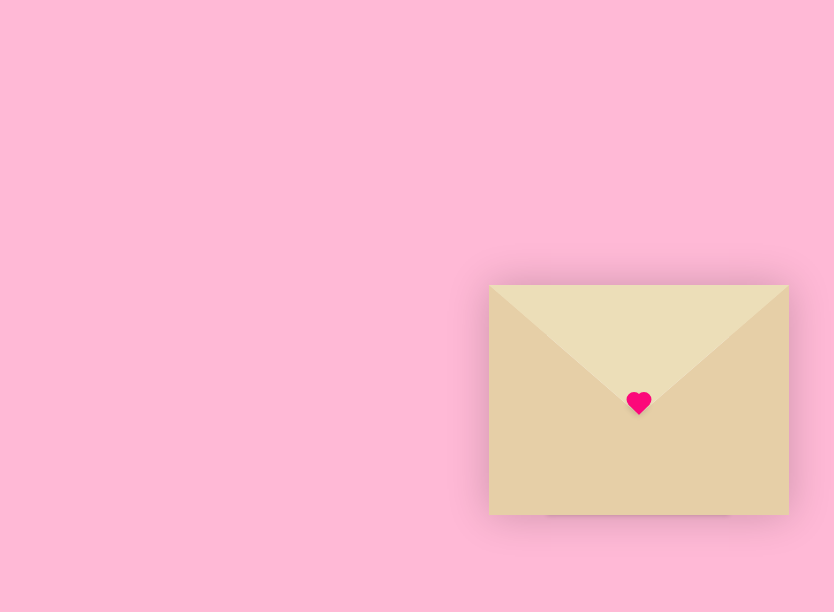
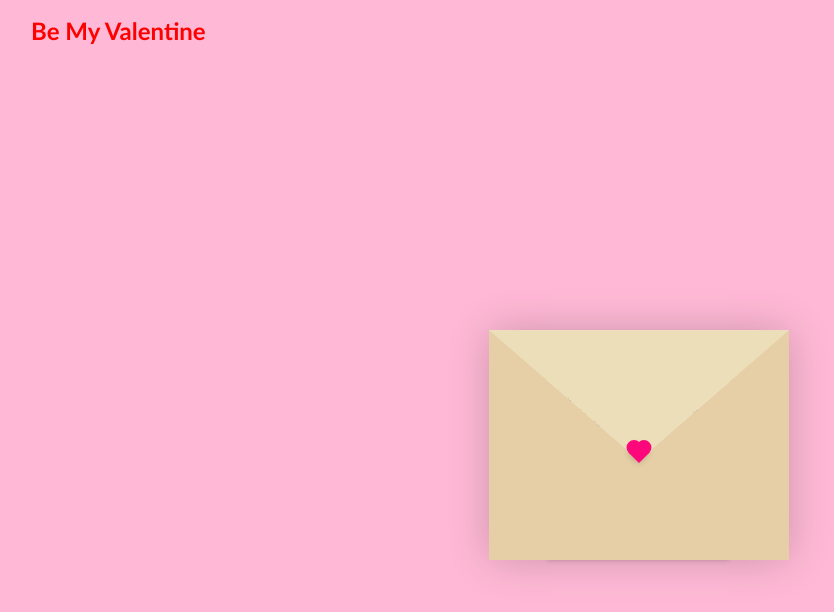
Before and after one commit to MintuSingh07/valentine, a plain HTML site: page result.html in a window 1280 px wide. Shown: the whole page, without its empty margins (1-835 px from the left). Drawn offline with Linux system fonts and the light colour scheme.

Commit message:
Add files via upload

```diff
--- a/result.html
+++ b/result.html
@@ -1,5 +1,6 @@
 <!DOCTYPE html>
 <html lang="en">
+
 <head>
     <meta charset="UTF-8">
     <meta http-equiv="X-UA-Compatible" content="IE=edge">
@@ -7,33 +8,26 @@
     <title>Result</title>
     <link rel="stylesheet" href="./style.css">
 </head>
+
 <body>
+    <nav><h1>Be My Valentine</h1></nav>
+    <div id="body">
         <div class="container">
             <div class="envelope-wrapper">
                 <div class="envelope">
                     <div class="letter">
                         <div class="text">
-                        <strong id="valentinesName"></strong>
-                        <p id="valentinesMessage"></p>
+                            <strong id="valentinesName">Dear, Sayantani</strong>
+                            <p id="valentinesMessage">Hey my valentine 🫂...you are meant to be mine and to the end of
+                                my life i will love you the same i do today...stay happy stay healthy and always
+                                stay mine.. 🤧🩷</p>
                         </div>
                     </div>
                 </div>
                 <div class="heart"></div>
             </div>
         </div>
-    <script>
-        // Retrieve messages from localStorage
-        var messages = JSON.parse(localStorage.getItem("valentineMessages")) || [];
-        console.log(messages)
-
-        // If there are messages, display them
-        if (messages.length > 0) {
-            // Display the latest message
-            var latestMessage = messages[messages.length - 1];
-            document.getElementById("valentinesName").textContent = "Dear " + latestMessage.name + ".";
-            document.getElementById("valentinesMessage").textContent = latestMessage.message;
-        }
-    </script>
+    </div>
     <script>
         const envelope = document.querySelector('.envelope-wrapper');
         envelope.addEventListener('click', () => {
@@ -41,4 +35,5 @@
         });
     </script>
 </body>
+
 </html>
--- a/style.css
+++ b/style.css
@@ -1,7 +1,6 @@
 :root {
     --primary: #fff;
     --bg-color: #ffb9d6;
-    ;
     --bg-envelope-color: #f5edd1;
     --envelope-tab: #ecdeb8;
     --envelope-cover: #e6cfa7;
@@ -9,12 +8,22 @@
     --txt-color: #444;
     --heart-color: rgb(252, 8, 122);
 }
-
-body {
+*{
+    margin: 0;
+    padding: 0;
+    font-family: 'Gill Sans', 'Gill Sans MT', Calibri, 'Trebuchet MS', sans-serif;
+}
+body{
+    background: var(--bg-color);
+}
+nav > h1{
+    color: rgb(255, 0, 0);
+    padding: 1rem 0 0 2rem;
+}
+#body {
     margin: 0;
     padding: 0;
     box-sizing: border-box;
-    background: var(--bg-color);
     display: flex;
     align-items: center;
     justify-content: center;
@@ -83,7 +92,7 @@ body {
 
 .heart {
     position: absolute;
-    top: 50%;
+    top: 56%;
     left: 50%;
     width: 15px;
     height: 15px;
@@ -128,3 +137,7 @@ body {
     transform: rotate(90deg);
     transition-delay: 0.4s;
 }
+
+#valentinesName{
+    color: crimson;
+}
```
Lines whose indentation alone changed are shown as unchanged.
